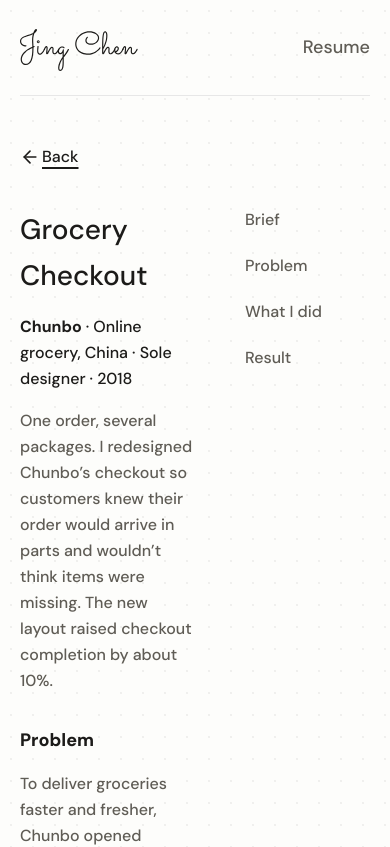
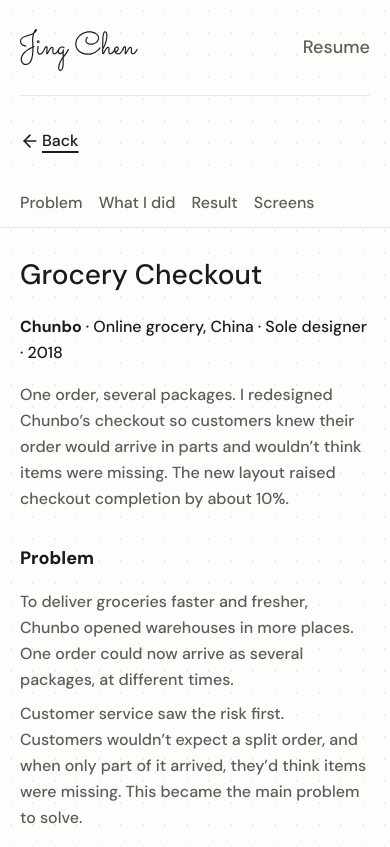
Before and after one commit to xixifish/personal-website, a Next.js app: page /design/chunbo-checkout in a window 390 px wide. Shown: the top 847 px of the page. Built offline with nearby package versions, Linux system fonts and the light colour scheme.

Commit message:
Add reading navigation menu for design case

```diff
--- a/app/design/[slug]/page.module.css
+++ b/app/design/[slug]/page.module.css
@@ -2,7 +2,7 @@
 .main {
   width: min(100% - 2.5rem, var(--column));
   margin-inline: auto;
-  padding-top: var(--space-12);
+  padding-top: var(--space-8);
 }
 
 /* Arrow and text on one line, like the "Try it" link */
@@ -48,6 +48,11 @@
 .body h3,
 .body strong {
   color: var(--color-text);
+}
+
+/* Lists: smaller indent than the browser's 40px default */
+.body ul {
+  padding-left: var(--space-6);
 }
 
 /* Section headings: same as the project titles on the home page */
@@ -102,3 +107,52 @@
 .menu a:focus-visible {
   color: var(--color-text);
 }
+
+/* The section is being read */
+.menu a[aria-current] {
+  color: var(--color-text);
+}
+
+/* Phones: one column, menu as a row above the title */
+@media (max-width: 700px) {
+  .layout {
+    grid-template-columns: 1fr;
+    row-gap: var(--space-6);
+    margin-top: var(--space-5);
+  }
+
+  .article,
+  .menu {
+    grid-column: auto;
+    grid-row: auto;
+  }
+
+  /* Sticks to the top of the screen while reading */
+  .menu {
+    top: 0;
+    z-index: 1; /* stays above images in the article */
+    background-color: var(--color-bg); /* hides the text scrolling under it */
+    border-bottom: 1px solid var(--color-line);
+    /* Full width: reach past the column edges, keep the links in line */
+    margin-inline: -1.25rem;
+    padding-inline: 1.25rem;
+  }
+
+  /* After a menu jump, land the heading below the sticky bar */
+  .article [id] {
+    scroll-margin-top: 4rem;
+  }
+
+  .menu ul {
+    flex-direction: row;
+    flex-wrap: wrap;
+    column-gap: var(--space-4);
+    row-gap: 0;
+  }
+
+  .menu a {
+    display: inline-flex;
+    align-items: center;
+    min-height: 48px;
+  }
+}
--- a/app/design/[slug]/page.tsx
+++ b/app/design/[slug]/page.tsx
@@ -3,6 +3,7 @@ import { Metadata } from "next";
 import Link from "next/link";
 import { notFound } from "next/navigation";
 import styles from "./page.module.css";
+import { CaseMenu } from "@/components/CaseMenu";
 
 // Cases that have an article in content/design/<slug>.mdx.
 // Add a slug here when its MDX file is written.
@@ -14,15 +15,6 @@ export function generateStaticParams() {
 }
 
 export const dynamicParams = false;
-
-// The side menu. Same four sections on every case.
-// rehype-slug gives the h2s their ids; "brief" is set on the h1 below.
-const SECTIONS = [
-  { id: "brief", label: "Brief" },
-  { id: "problem", label: "Problem" },
-  { id: "what-i-did", label: "What I did" },
-  { id: "result", label: "Result" },
-];
 
 export async function generateMetadata({
   params,
@@ -69,17 +61,9 @@ export default async function DesignCasePage({
         Back
       </Link>
       <div className={styles.layout}>
-        <nav aria-label="On this page" className={styles.menu}>
-          <ul>
-            {SECTIONS.map((section) => (
-              <li key={section.id}>
-                <a href={`#${section.id}`}>{section.label}</a>
-              </li>
-            ))}
-          </ul>
-        </nav>
+        <CaseMenu className={styles.menu} />
         <article className={styles.article}>
-          <h1 id="brief">{designCase.title}</h1>
+          <h1>{designCase.title}</h1>
           <p className={styles.meta}>
             <strong>{designCase.client}</strong>
             {" · "}
--- /dev/null
+++ b/components/CaseMenu.tsx
@@ -0,0 +1,55 @@
+"use client";
+import { useEffect, useState } from "react";
+
+// The side menu on a design case page. Same four sections on every case.
+// rehype-slug gives the h2s in the MDX their ids.
+const SECTIONS = [
+  { id: "problem", label: "Problem" },
+  { id: "what-i-did", label: "What I did" },
+  { id: "result", label: "Result" },
+  { id: "more-screens", label: "Screens" },
+];
+
+// A section counts as current once its heading is this close to the top
+// of the screen. Must be more than scroll-margin-top (64px on phones),
+// so a heading you jump to counts as current.
+const OFFSET = 100;
+
+export function CaseMenu({ className }: { className: string }) {
+  // null = still reading the brief at the top, so no link is current
+  const [currentId, setCurrentId] = useState<string | null>(null);
+
+  useEffect(() => {
+    function update() {
+      let current: string | null = null;
+      for (const section of SECTIONS) {
+        const heading = document.getElementById(section.id);
+        if (heading && heading.getBoundingClientRect().top <= OFFSET) {
+          current = section.id;
+        }
+      }
+      setCurrentId(current);
+    }
+
+    update(); // the page may open part-way down, e.g. a link to #result
+    window.addEventListener("scroll", update, { passive: true });
+    return () => window.removeEventListener("scroll", update);
+  }, []);
+
+  return (
+    <nav aria-label="On this page" className={className}>
+      <ul>
+        {SECTIONS.map((section) => (
+          <li key={section.id}>
+            <a
+              href={`#${section.id}`}
+              aria-current={section.id === currentId ? "true" : undefined}
+            >
+              {section.label}
+            </a>
+          </li>
+        ))}
+      </ul>
+    </nav>
+  );
+}
--- a/content/design/chunbo-checkout.mdx
+++ b/content/design/chunbo-checkout.mdx
@@ -28,6 +28,6 @@ I was the only designer on the project, from research to launch.
 - Checkout completion up about 10% in a two-week A/B test.
 - Launched on all platforms with no complaints about missing items.
 
-### More screens
+## More screens
 
 {/* Gallery: order history and order details */}
```
